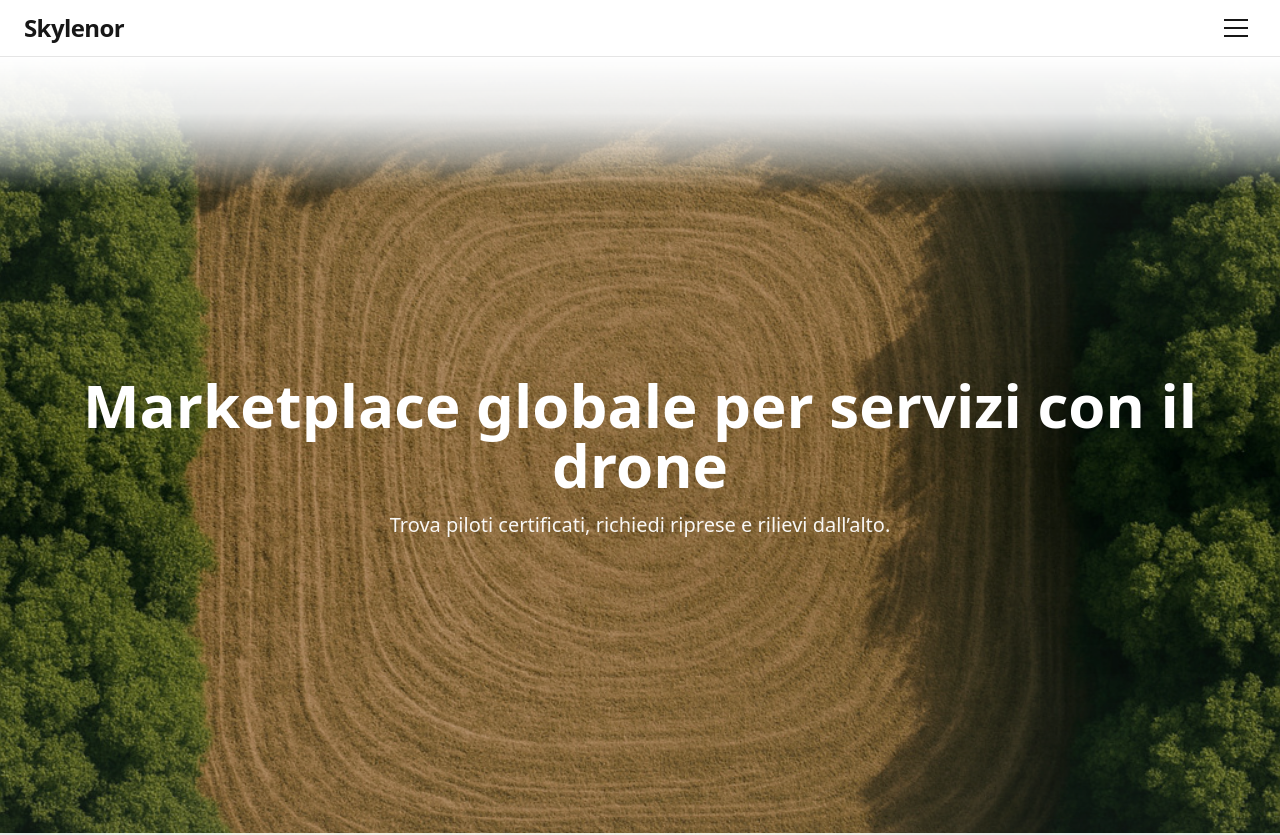
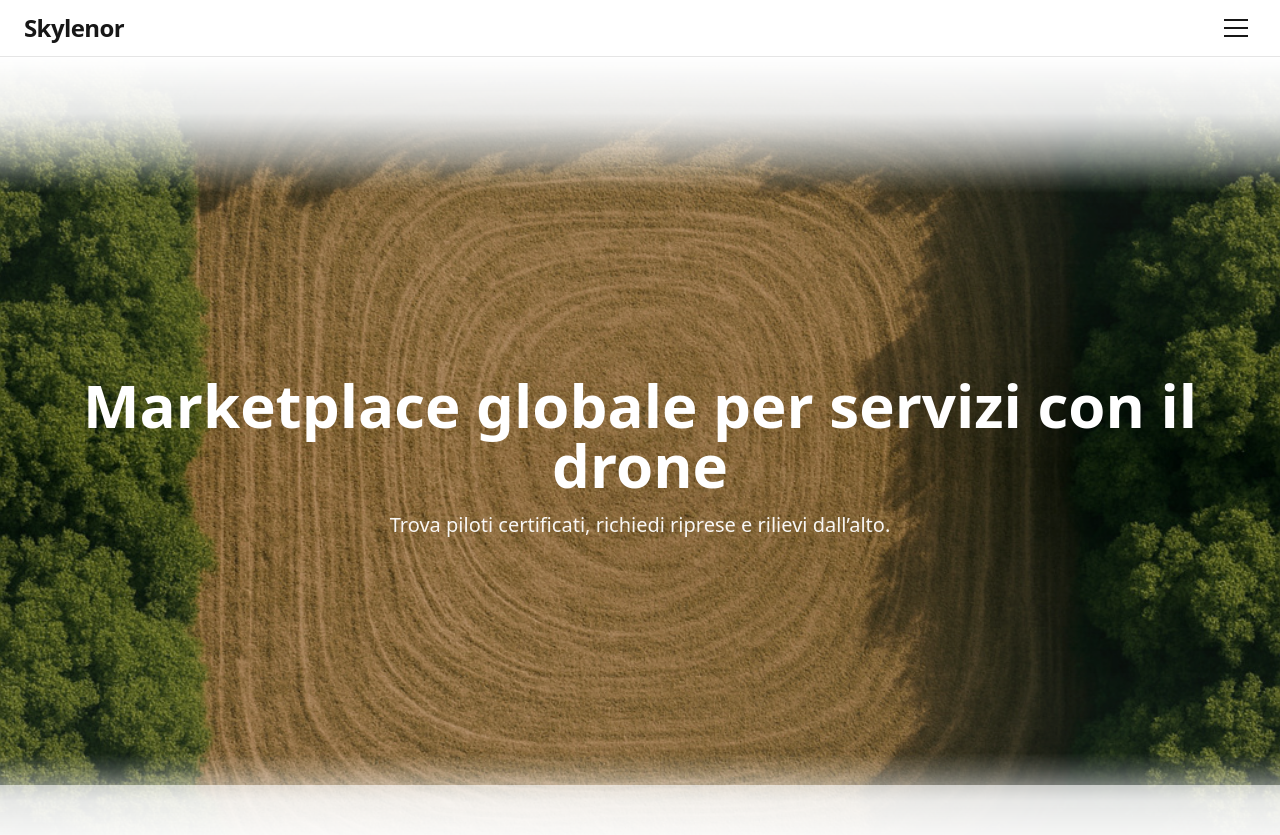
Before and after one commit to alessiomarciano007-prog/skylenor, a Next.js app: page / in a window 1280 px wide. Shown: the top 835 px of the page. Built offline with nearby package versions, Linux system fonts and the light colour scheme.

Commit message:
Update Section.tsx

```diff
--- a/app/components/Section.tsx
+++ b/app/components/Section.tsx
@@ -19,12 +19,12 @@ export default function Section({ children, className, fade = 180 }: Props) {
     rgba(255,255,255,0.78) 15%,
     rgba(255,255,255,0.95) 17%,
     #ffffff                 50%,
-    rgba(255,255,255,0.95) 97%,
+    rgba(255,255,255,0.95) 87%,
     rgba(255,255,255,0.78) 89%,
     rgba(255,255,255,0.55) 91%,
-    rgba(255,255,255,0.38) 93%,
-    rgba(255,255,255,0.22) 95%,
-    rgba(255,255,255,0.10) 97%,
+    rgba(255,255,255,0.38) 89%,
+    rgba(255,255,255,0.22) 91%,
+    rgba(255,255,255,0.10) 93%,
     rgba(255,255,255,0)   100%
   )`;
 
```
